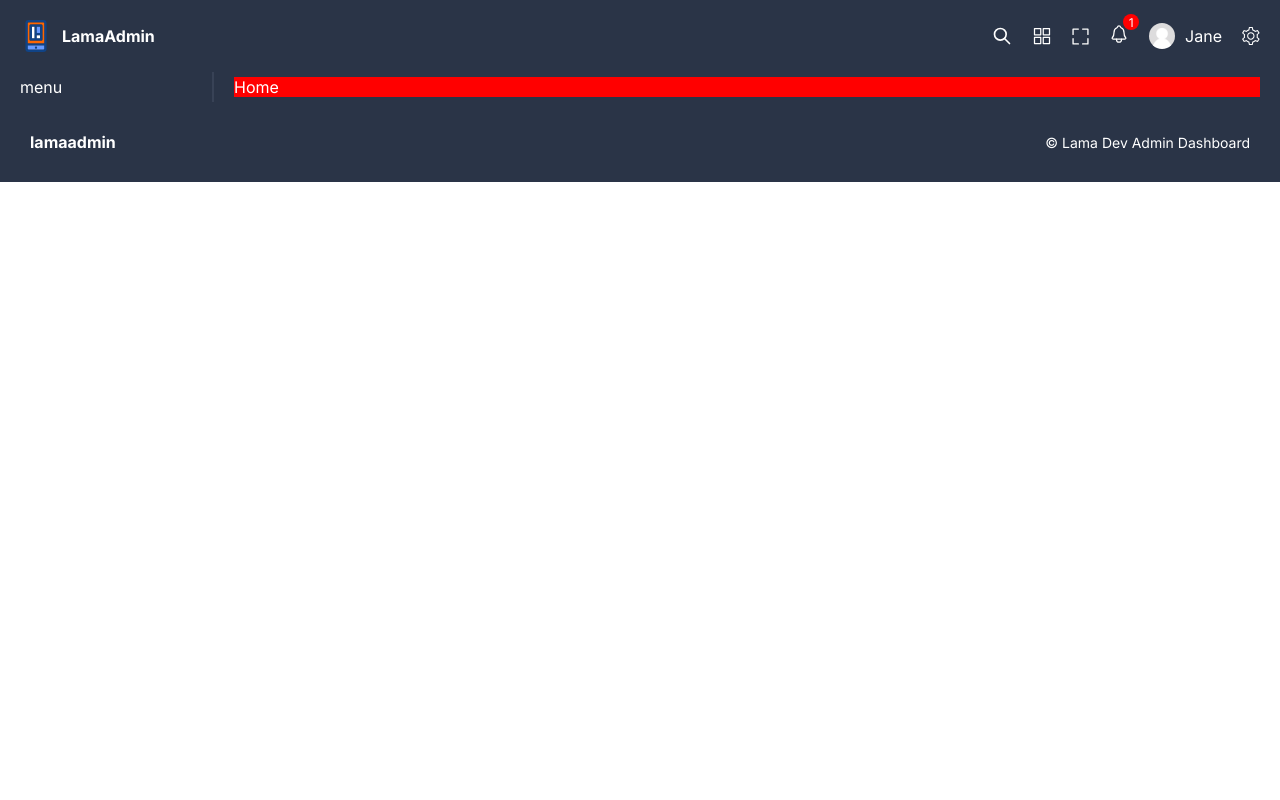
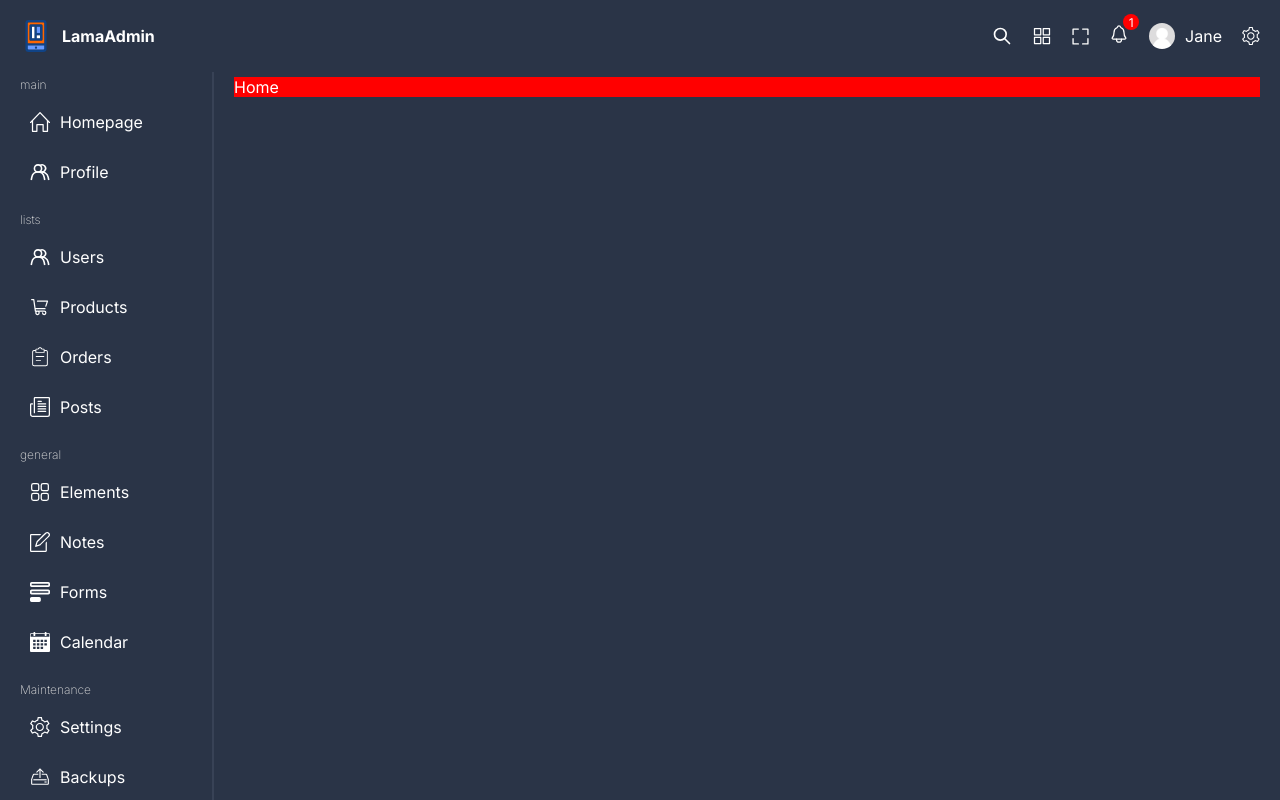
Before and after one commit to nando-brrs/react-admin-ui, a React (Vite) app: page / in a window 1280 px wide. Shown: the top 800 px of the page. Built offline with nearby package versions, Linux system fonts and the light colour scheme.

Commit message:
adicionando items e estilos para menu

```diff
--- a/src/components/menu/Menu.tsx
+++ b/src/components/menu/Menu.tsx
@@ -1,8 +1,25 @@
+import { Link } from "react-router-dom";
 import "./menu.scss";
+import {menu} from "../../data";
 
 const Menu = () => {
     return (
-        <div className="menu">menu</div>
+        <div className="menu">
+            {menu.map(item => (
+
+            <div className="item" key={item.id}>
+                <span className="title">{item.title}</span>
+                {
+                    item.listItems.map(listItem => (
+                        <Link to={listItem.url} className="listItem" key={listItem.id}>
+                            <img src={listItem.icon} alt=""/>
+                            <span className="listItemTitle">{listItem.title}</span>
+                        </Link>
+                    ))
+                }
+            </div>
+            ))}
+        </div>
     )
 }
 
--- a/src/components/menu/menu.scss
+++ b/src/components/menu/menu.scss
@@ -1,3 +1,28 @@
+@import "../../styles/variables.scss";
 .menu{
+    .item{
+        display: flex;
+        flex-direction: column;
+        gap: 10px;
+        margin-bottom: 20px;
 
+        .title{
+            font-size: 12px;
+            font-weight: 200;
+            color: $soft-color;
+
+        }
+
+        .listItem{
+            display: flex;
+            align-items: center;
+            gap: 10px;
+            padding: 10px;
+            border-radius: 5px;
+
+            &:hover{
+                background-color: $soft-bg;
+            }
+        }
+    }
 }
--- /dev/null
+++ b/src/data.ts
@@ -0,0 +1,128 @@
+export const menu = [
+    {
+        id: 1,
+        title: "main",
+        listItems: [
+            {
+                id: 1,
+                title: "Homepage",
+                url: "/",
+                icon: "home.svg",
+            },
+            {
+                id: 2,
+                title: "Profile",
+                url: "/users/1",
+                icon: "user.svg",
+            }
+        ]
+    },
+    {
+        id: 2,
+        title: "lists",
+        listItems: [
+            {
+                id: 1,
+                title: "Users",
+                url: "/users",
+                icon: "user.svg",
+            },
+            {
+                id: 2,
+                title: "Products",
+                url: "/Products",
+                icon: "product.svg",
+            },
+            {
+                id: 3,
+                title: "Orders",
+                url: "/orders",
+                icon: "order.svg",
+            },
+            {
+                id: 4,
+                title: "Posts",
+                url: "/posts",
+                icon: "post2.svg",
+            }
+        ]
+    },
+    {
+        id: 3,
+        title: "general",
+        listItems: [
+            {
+                id: 1,
+                title: "Elements",
+                url: "/",
+                icon: "element.svg",
+            },
+            {
+                id: 2,
+                title: "Notes",
+                url: "/",
+                icon: "note.svg",
+            },
+            {
+                id: 3,
+                title: "Forms",
+                url: "/",
+                icon: "form.svg",
+            },
+            {
+                id: 4,
+                title: "Calendar",
+                url: "/",
+                icon: "calendar.svg",
+            }
+        ]
+    },
+    {
+        id: 4,
+        title: "Maintenance",
+        listItems: [
+            {
+                id: 1,
+                title: "Settings",
+                url: "/",
+                icon: "setting.svg",
+            },
+            {
+                id: 2,
+                title: "Backups",
+                url: "/",
+                icon: "backup.svg",
+            },
+            {
+                id: 3,
+                title: "Forms",
+                url: "/",
+                icon: "form.svg",
+            },
+            {
+                id: 4,
+                title: "Calendar",
+                url: "/",
+                icon: "calendar.svg",
+            }
+        ]
+    },
+    {
+        id: 5,
+        title: "analytics",
+        listItems: [
+            {
+                id: 1,
+                title: "Charts",
+                url: "/",
+                icon: "chart.svg",
+            },
+            {
+                id: 2,
+                title: "Logs",
+                url: "/",
+                icon: "log.svg",
+            }
+        ]
+    }
+]
```
